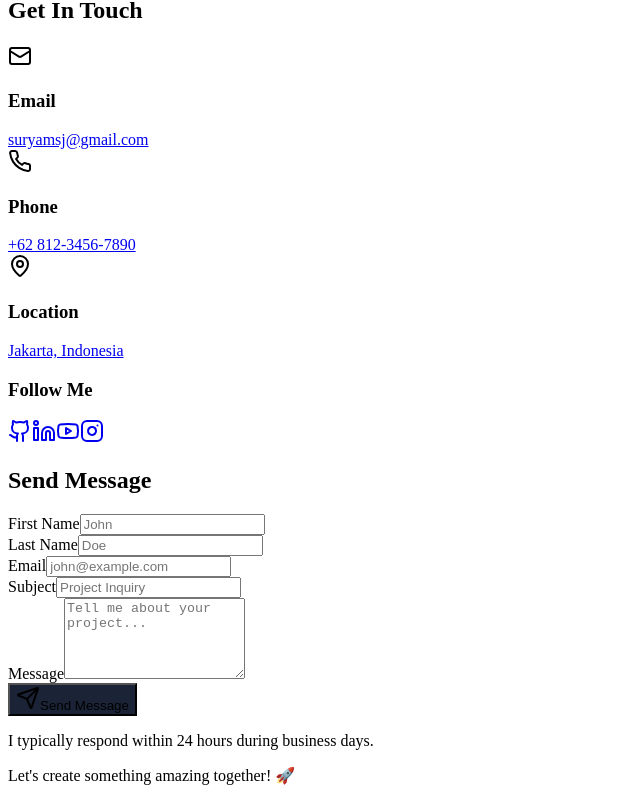
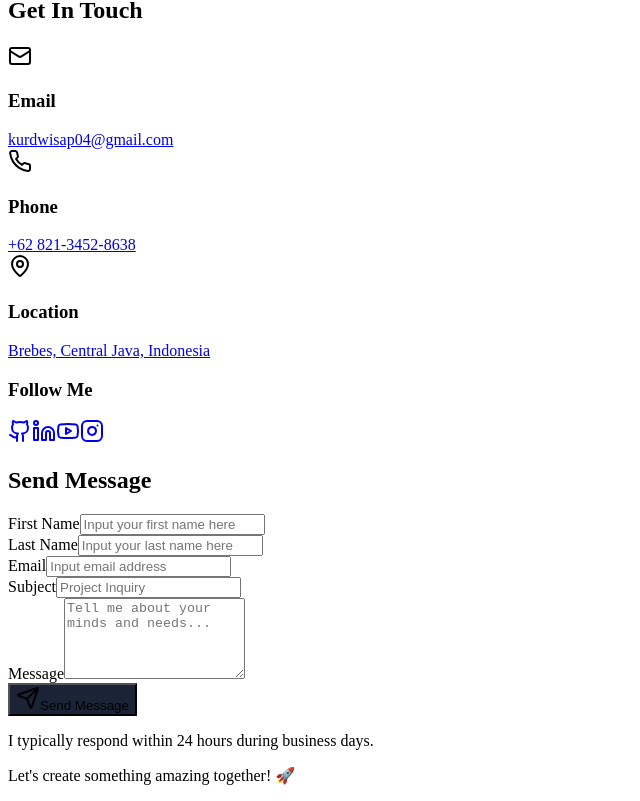
Before and after one commit to KDSdev94/wawankds, a React (Vite) app in the folder client/: page /contact in a window 1280 px wide. Shown: the part 6520-7321 px from the top of the page, without its empty margins (0-640 px from the left). Built offline with nearby package versions, Linux system fonts and the light colour scheme; a web font is replaced by a local one.

Commit message:
edit sedikit

```diff
--- a/client/src/pages/Contact.tsx
+++ b/client/src/pages/Contact.tsx
@@ -55,25 +55,25 @@ export default function ContactPage() {
     {
       icon: Mail,
       title: "Email",
-      value: "suryamsj@gmail.com",
-      link: "mailto:suryamsj@gmail.com",
+      value: "kurdwisap04@gmail.com",
+      link: "mailto:kurdwisap04@gmail.com",
     },
     {
       icon: Phone,
       title: "Phone",
-      value: "+62 812-3456-7890",
-      link: "tel:+6281234567890",
+      value: "+62 821-3452-8638",
+      link: "tel:+6282134528638",
     },
     {
       icon: MapPin,
       title: "Location",
-      value: "Jakarta, Indonesia",
-      link: "#",
+      value: "Brebes, Central Java, Indonesia",
+      link: "https://maps.app.goo.gl/p8kCFVPh4dXbhcU68",
     },
   ];
 
   const socialLinks = [
-    { icon: Github, href: "https://github.com/suryamsj", label: "GitHub" },
+    { icon: Github, href: "https://github.com/KDSCorner", label: "GitHub" },
     {
       icon: Linkedin,
       href: "https://linkedin.com/in/suryamsj",
@@ -188,7 +188,7 @@ export default function ContactPage() {
                       <Input
                         id="firstName"
                         type="text"
-                        placeholder="John"
+                        placeholder="Input your first name here"
                         className="w-full"
                       />
                     </div>
@@ -202,7 +202,7 @@ export default function ContactPage() {
                       <Input
                         id="lastName"
                         type="text"
-                        placeholder="Doe"
+                        placeholder="Input your last name here"
                         className="w-full"
                       />
                     </div>
@@ -218,7 +218,7 @@ export default function ContactPage() {
                     <Input
                       id="email"
                       type="email"
-                      placeholder="john@example.com"
+                      placeholder="Input email address"
                       className="w-full"
                     />
                   </div>
@@ -248,7 +248,7 @@ export default function ContactPage() {
                     <Textarea
                       id="message"
                       rows={5}
-                      placeholder="Tell me about your project..."
+                      placeholder="Tell me about your minds and needs..."
                       className="w-full"
                     />
                   </div>
```
